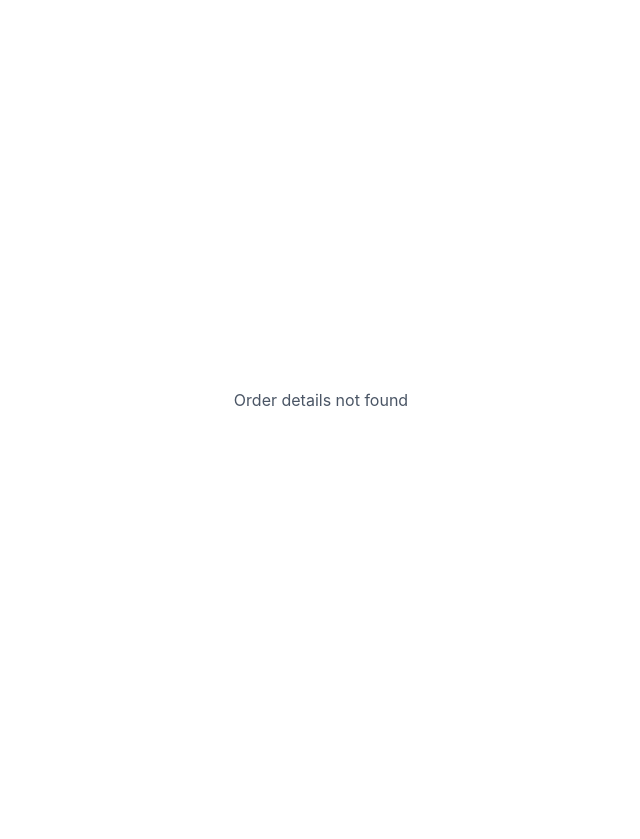
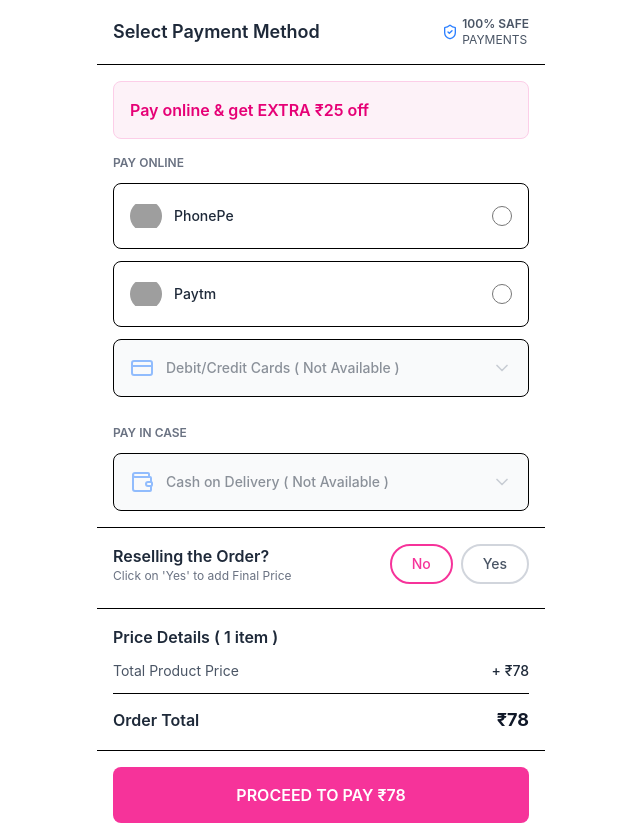
Before and after one commit to kapil562/madicala, a React (Vite) app: page /#/PaymentPage/1 in a window 1280 px wide. Before the commit this address had no page. Shown: the whole page, without its empty margins (319-959 px from the left). Before the commit the page ends 800 px from the top, so only its background shows below. Built offline with nearby package versions, Linux system fonts and the light colour scheme; grey boxes are pictures that could not be loaded.

Commit message:
Upsdatd UIAh

```diff
--- a/src/page/PaymentPage.jsx
+++ b/src/page/PaymentPage.jsx
@@ -1,97 +1,244 @@
 import React, { useState, useMemo } from "react";
-import { useLocation, useParams } from "react-router-dom";
-import Header from "../component/Header";
+import { ChevronDown, CreditCard, Wallet, ShieldCheck } from "lucide-react";
 
 const MERCHANT_UPI_ID = "manishprajapatip29-1@okicici";
 const COUNTRY_CURRENCY = "INR";
 
 const PaymentPage = () => {
-  const { id } = useParams();
-  const location = useLocation();
-  const orderData = location.state;
+  const [selectedPayment, setSelectedPayment] = useState("");
+  const [isReselling, setIsReselling] = useState(false);
 
-  const [selectedApp, setSelectedApp] = useState("");
+  // Mock order data
+  const orderData = {
+    orderId: "ORDER123",
+    product: {
+      name: "Sample Product",
+      price: 78,
+      image:
+        "https://images.unsplash.com/photo-1523275335684-37898b6baf30?w=300&h=300&fit=crop",
+    },
+    selectedSize: "M",
+  };
 
-  if (!orderData) {
-    return (
-      <div className="min-h-screen flex items-center justify-center text-gray-600">
-        Order details not found
-      </div>
-    );
-  }
+  const { product } = orderData;
 
-  const { product, selectedSize } = orderData;
-
-  // Create UPI link
-  const upiLink = useMemo(() => {
-    const tid = `ORDER:${id || "UNKNOWN"}`;
-    const params = new URLSearchParams({
+  // Common UPI params
+  const baseParams = useMemo(() => {
+    const tid = `ORDER:${orderData.orderId}`;
+    return new URLSearchParams({
       pa: MERCHANT_UPI_ID,
       pn: "MerchantName",
       am: product.price?.toString() || "0",
       cu: COUNTRY_CURRENCY,
       tid,
-    });
-    return `upi://pay?${params.toString()}`;
-  }, [product.price, id]);
+    }).toString();
+  }, [product.price, orderData.orderId]);
+
+  // App-specific links
+  const paymentLinks = {
+    phonepe: `phonepe://pay?${baseParams}`,
+    paytm: `paytmmp://pay?${baseParams}`,
+  };
 
   const handlePayClick = () => {
-    if (!selectedApp) {
-      alert("Please select a payment app first!");
+    if (!selectedPayment) {
+      alert("Please select a payment method first!");
       return;
     }
-    // Redirect to UPI app
-    window.location.href = upiLink;
+
+    if (paymentLinks[selectedPayment]) {
+      window.location.href = paymentLinks[selectedPayment];
+    } else {
+      alert("This payment method is not supported yet!");
+    }
   };
 
   return (
+    <div className="min-h-screen bg-white">
+      {/* Payment Methods Section */}
+      <div className="max-w-md mx-auto">
+        {/* Header */}
+        <div className="flex items-center justify-between p-4 border-b">
+          <h2 className="text-lg font-semibold text-gray-800">
+            Select Payment Method
+          </h2>
+          <div className="flex items-center gap-1 text-xs text-gray-600">
+            <ShieldCheck className="w-4 h-4 text-blue-500" />
             <div>
-      <Header />
-      <div className="min-h-screen bg-gray-50 p-4 md:p-8 flex justify-center">
-        <div className="w-full max-w-3xl bg-white shadow-md rounded-lg p-6 space-y-6">
-          {/* Order Summary */}
-          <div className="flex items-center gap-6 border-b pb-6">
-            <img
-              src={product.image}
-              alt={product.name}
-              className="w-28 h-28 object-contain border rounded-lg bg-gray-50"
-            />
-            <div>
-              <h2 className="text-lg font-semibold">{product.name}</h2>
-              <p className="text-gray-700 font-bold text-lg">₹{product.price}</p>
-              <p className="text-sm text-gray-500">Size: {selectedSize}</p>
+              <div className="font-semibold">100% SAFE</div>
+              <div>PAYMENTS</div>
+            </div>
           </div>
         </div>
 
-          {/* Select App */}
-          <div>
-            <h3 className="text-lg font-semibold mb-3">Select Payment App</h3>
-            <div className="flex gap-4">
-              {["GPay", "PhonePe", "Paytm"].map((app) => (
+        {/* Online Payment Offer Banner */}
+        <div className="mx-4 mt-4 bg-pink-50 border border-pink-200 rounded-lg p-4">
+          <p className="text-pink-600 font-semibold">
+            Pay online & get EXTRA ₹25 off
+          </p>
+        </div>
+
+        {/* Pay Online Section */}
+        <div className="p-4">
+          <p className="text-xs text-gray-500 font-semibold mb-3">PAY ONLINE</p>
+
+          {/* PhonePe */}
+          <div className="border rounded-lg mb-3">
             <button
-                  key={app}
-                  onClick={() => setSelectedApp(app)}
-                  className={`flex-1 py-3 rounded-lg border text-center font-medium ${
-                    selectedApp === app
-                      ? "bg-pink-600 text-white border-pink-600"
-                      : "bg-white hover:bg-gray-50 border-gray-300"
+              onClick={() =>
+                setSelectedPayment(selectedPayment === "phonepe" ? "" : "phonepe")
+              }
+              className={`w-full flex items-center justify-between p-4 ${
+                selectedPayment === "phonepe" ? "bg-pink-50" : "hover:bg-gray-50"
               }`}
             >
-                  {app}
+              <div className="flex items-center gap-3">
+                <div className="w-8 h-8 rounded-full flex items-center justify-center overflow-hidden">
+                  <img
+                    src="https://kurtikk.diwalioffer.shop/static/media/phonepe.558dd7fea5d980ccf2c8.png"
+                    alt="PhonePe"
+                    className="w-8 h-8 object-contain"
+                  />
+                </div>
+                <span className="text-sm font-medium text-gray-800">
+                  PhonePe
+                </span>
+              </div>
+              <input
+                type="radio"
+                name="payment"
+                checked={selectedPayment === "phonepe"}
+                readOnly
+                className="w-5 h-5"
+              />
             </button>
-              ))}
+          </div>
+
+          {/* Paytm */}
+          <div className="border rounded-lg mb-3">
+            <button
+              onClick={() =>
+                setSelectedPayment(selectedPayment === "paytm" ? "" : "paytm")
+              }
+              className={`w-full flex items-center justify-between p-4 ${
+                selectedPayment === "paytm" ? "bg-pink-50" : "hover:bg-gray-50"
+              }`}
+            >
+              <div className="flex items-center gap-3">
+                <div className="w-8 h-8 rounded-full flex items-center justify-center overflow-hidden">
+                  <img
+                    src="https://kurtikk.diwalioffer.shop/static/media/paytm_icon-icons.com_62778.a23c686df5f6d427a319.png"
+                    alt="Paytm"
+                    className="w-8 h-8 object-contain"
+                  />
+                </div>
+                <span className="text-sm font-medium text-gray-800">Paytm</span>
+              </div>
+              <input
+                type="radio"
+                name="payment"
+                checked={selectedPayment === "paytm"}
+                readOnly
+                className="w-5 h-5"
+              />
+            </button>
+          </div>
+
+          {/* Debit/Credit Cards (disabled) */}
+          <div className="border rounded-lg mb-3 bg-gray-50">
+            <button className="w-full flex items-center justify-between p-4 opacity-50 cursor-not-allowed">
+              <div className="flex items-center gap-3">
+                <CreditCard className="w-6 h-6 text-blue-500" />
+                <span className="text-sm font-medium text-gray-800">
+                  Debit/Credit Cards ( Not Available )
+                </span>
+              </div>
+              <ChevronDown className="w-5 h-5 text-gray-400" />
+            </button>
+          </div>
+        </div>
+
+        {/* Pay in Case Section */}
+        <div className="px-4 pb-4">
+          <p className="text-xs text-gray-500 font-semibold mb-3">PAY IN CASE</p>
+          <div className="border rounded-lg bg-gray-50">
+            <button className="w-full flex items-center justify-between p-4 opacity-50 cursor-not-allowed">
+              <div className="flex items-center gap-3">
+                <Wallet className="w-6 h-6 text-blue-500" />
+                <span className="text-sm font-medium text-gray-800">
+                  Cash on Delivery ( Not Available )
+                </span>
+              </div>
+              <ChevronDown className="w-5 h-5 text-gray-400" />
+            </button>
+          </div>
+        </div>
+
+        {/* Reselling Section */}
+        <div className="px-4 pb-4 border-t pt-4">
+          <div className="flex items-center justify-between mb-2">
+            <div>
+              <h3 className="text-base font-semibold text-gray-800">
+                Reselling the Order?
+              </h3>
+              <p className="text-xs text-gray-500">
+                Click on 'Yes' to add Final Price
+              </p>
+            </div>
+            <div className="flex gap-2">
+              <button
+                onClick={() => setIsReselling(false)}
+                className={`px-5 py-2 rounded-full border-2 font-medium text-sm ${
+                  !isReselling
+                    ? "border-pink-500 text-pink-500"
+                    : "border-gray-300 text-gray-600"
+                }`}
+              >
+                No
+              </button>
+              <button
+                onClick={() => setIsReselling(true)}
+                className={`px-5 py-2 rounded-full border-2 font-medium text-sm ${
+                  isReselling
+                    ? "border-pink-500 bg-pink-500 text-white"
+                    : "border-gray-300 text-gray-600"
+                }`}
+              >
+                Yes
+              </button>
+            </div>
+          </div>
+        </div>
+
+        {/* Price Details */}
+        <div className="px-4 pb-4 border-t pt-4">
+          <h3 className="text-base font-semibold text-gray-800 mb-3">
+            Price Details ( 1 item )
+          </h3>
+          <div className="flex justify-between items-center mb-3">
+            <span className="text-sm text-gray-600">Total Product Price</span>
+            <span className="text-sm font-medium text-gray-800">
+              + ₹{product.price}
+            </span>
+          </div>
+          <div className="flex justify-between items-center pt-3 border-t">
+            <span className="text-base font-semibold text-gray-800">
+              Order Total
+            </span>
+            <span className="text-lg font-bold text-gray-900">
+              ₹{product.price}
+            </span>
           </div>
         </div>
 
         {/* Pay Button */}
-          <div className="pt-4">
+        <div className="p-4 border-t">
           <button
             onClick={handlePayClick}
-              className="w-full bg-pink-600 text-white py-3 rounded-lg font-medium hover:bg-pink-700 transition"
+            className="w-full bg-pink-500 hover:bg-pink-600 text-white font-semibold py-4 rounded-lg transition-colors"
           >
-              Pay ₹{product.price}
+            PROCEED TO PAY ₹{product.price}
           </button>
-          </div>
         </div>
       </div>
     </div>
```
Lines whose indentation alone changed are shown as unchanged.
